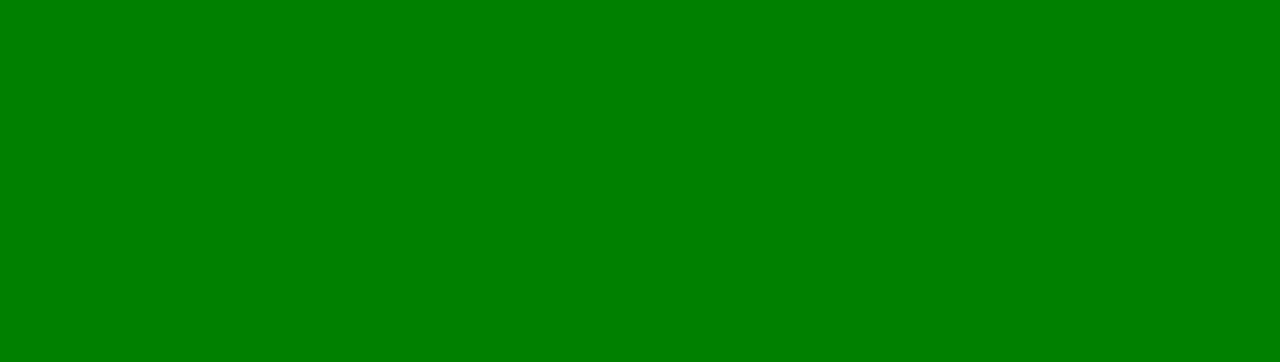
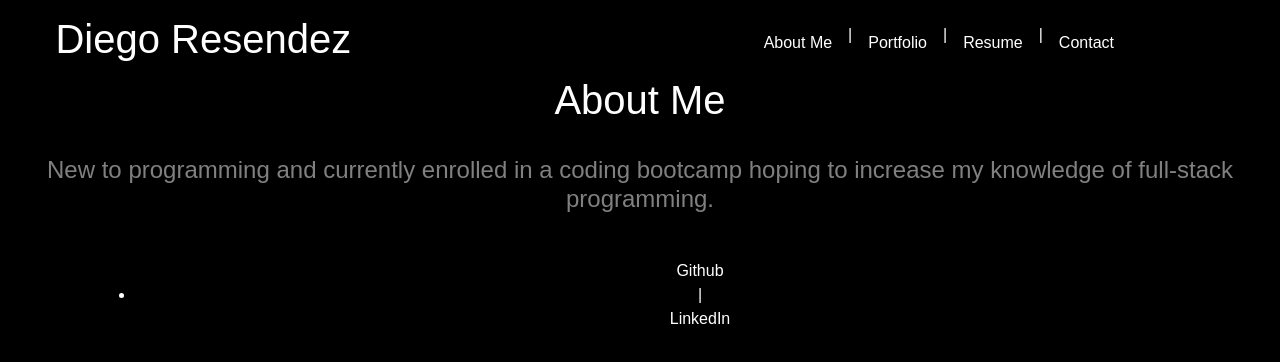
Before and after one commit to DiegoResendez/react_portfolio, a React (Create React App) app: page / in a window 1280 px wide. Shown: the top 362 px of the page. Built offline with nearby package versions, Linux system fonts and the light colour scheme.

Commit message:
Portfolio Update

```diff
--- a/src/App.js
+++ b/src/App.js
@@ -2,6 +2,9 @@ import React, { Component }  from 'react';
 import { Route } from 'react-router-dom';
 import './App.css';
 
+import Header from "./components/Header";
+import Footer from "./components/Footer";
+import AboutMe from './components/pages/AboutMe';
 
 
 class App extends React.Component {
@@ -12,13 +15,12 @@ render() {
 
     return(
         <div className="App">
-
+        <Header/>
         <div className="reactPages">
-
         </div>
 
         <div className="AppFooter">
-
+        <Footer/>
         </div>
         </div>
     )
--- a/src/components/pages/AboutMe.js
+++ b/src/components/pages/AboutMe.js
@@ -13,7 +13,9 @@ class AboutMe extends React.Component{
                 <h1>About Me</h1>
                 <div class="col-md-9 aboutMeText" id="aboutMeText">
             <p class="text">
-              New to programming and currently enrolled in a coding bootcamp hoping to increase my knowledge of full-stack programming.
+              <h4>
+                New to programming and currently enrolled in a coding bootcamp hoping to increase my knowledge of full-stack programming.
+              </h4>
 
             </p>
           </div>
--- a/src/components/style.css
+++ b/src/components/style.css
@@ -1,5 +1,5 @@
 body{
-    background-color: rgb(0, 0, 0);
+    background-color: rgb(148, 148, 148);
     margin: auto;
     padding: 10px;
 }
@@ -12,10 +12,10 @@ body{
 }
 
 h1,  .nav-link, .footer-link  {
-    color: rgb(15, 4, 4);
+    color: rgb(255, 255, 255);
 }
-h4, .form-group {
-    color: rgb(34, 34, 34);
+h4, h3, h5, .form-group {
+    color: rgb(128, 128, 128);
 }
 
 .nav {
@@ -23,6 +23,10 @@ h4, .form-group {
 }
 .footer {
     display: contents;
+    /* position: absolute; */
+    top: 50%;
+    width: 100%;
+    text-align: center;
 }
 
 .contactPage {
```
